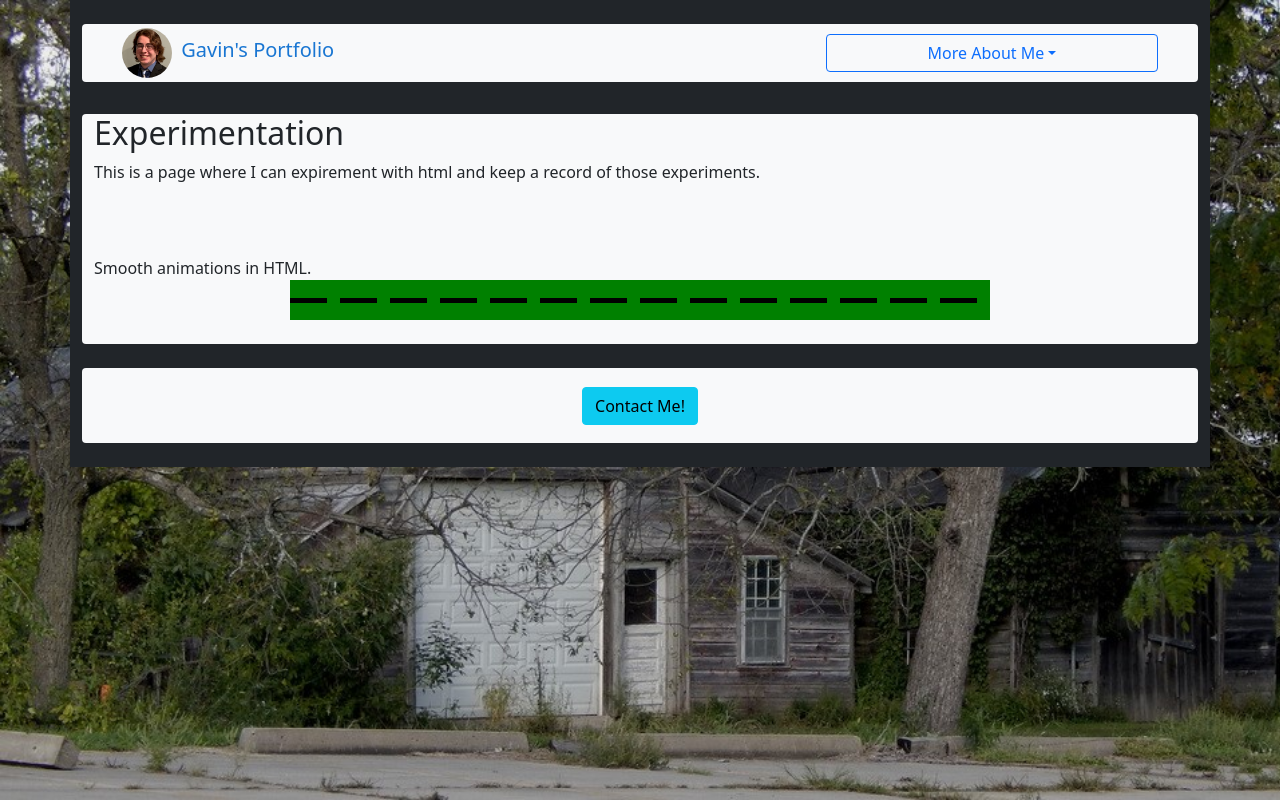
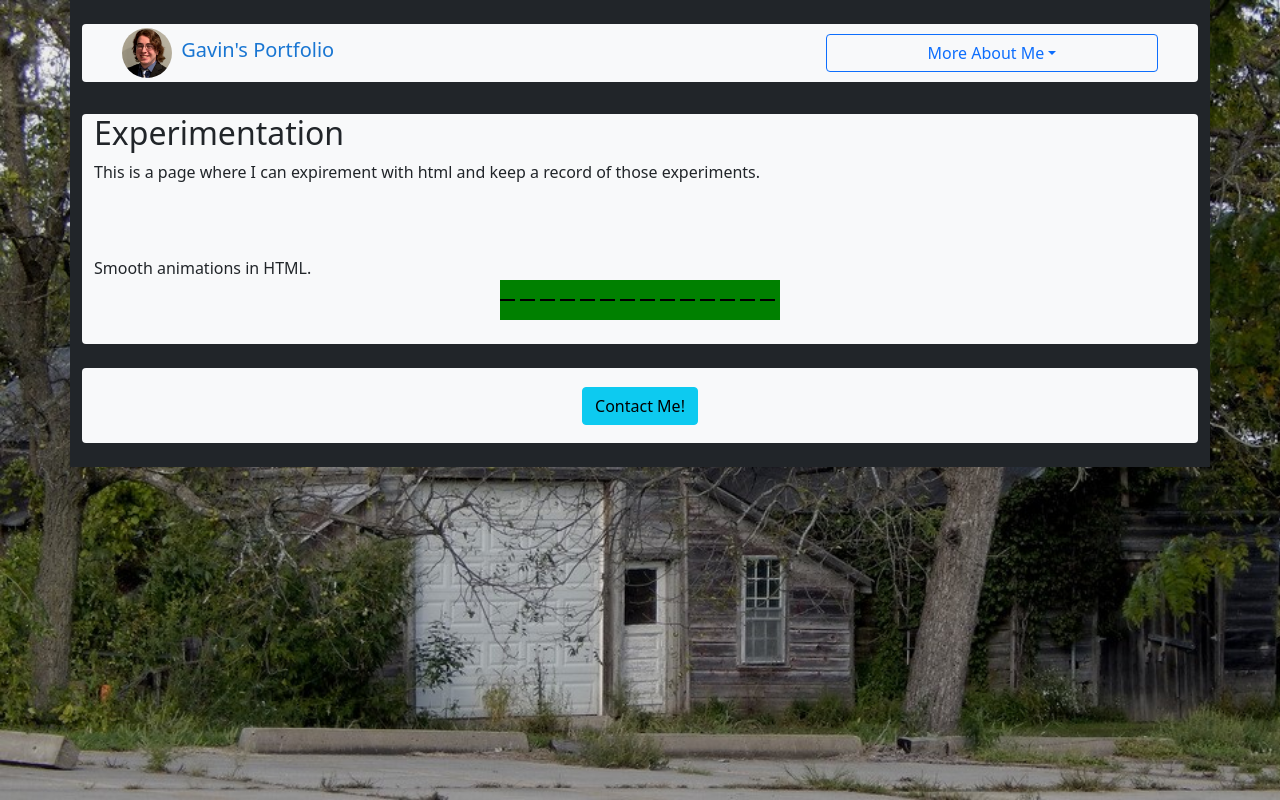
Before and after one commit to TenableGerm/TenableGerm.github.io, an Angular app: page /exp in a window 1280 px wide. Built offline with nearby package versions, Linux system fonts and the light colour scheme.

Commit message:
Scaling Fix on experiments

```diff
--- a/src/app/experimentation/experimentation.component.html
+++ b/src/app/experimentation/experimentation.component.html
@@ -10,14 +10,14 @@
 <br>
 <span> Smooth animations in HTML.</span>
     <div class="arrow"></div>
-    <div class="row" style="width:800px; justify-content: center; text-align: center; margin: auto;">
-            <div class="flowing-traffic" style="height: 20px; width: 100px; background-color: green; display: inline-block;"></div>
-            <div class="flowing-traffic"style="height: 20px; width: 100px; background-color: green; display: inline-block;"></div>
-            <div class="flowing-traffic"style="height: 20px; width: 100px; background-color: green; display: inline-block;"></div>
-            <div class="flowing-traffic"style="height: 20px; width: 100px; background-color: green; display: inline-block;"></div>
-            <div class="flowing-traffic"style="height: 20px; width: 100px; background-color: green; display: inline-block;"></div>
-            <div class="flowing-traffic"style="height: 20px; width: 100px; background-color: green; display: inline-block;"></div>
-            <div class="flowing-traffic"style="height: 20px; width: 100px; background-color: green; display: inline-block;"></div>
+    <div class="row" style="justify-content: center; text-align: center; margin: auto;">
+            <div class="col-1 flowing-traffic" style="height: 20px; background-color: green; display: inline-block;"></div>
+            <div class="col-1 flowing-traffic" style="height: 20px; background-color: green; display: inline-block;"></div>
+            <div class="col-1 flowing-traffic" style="height: 20px; background-color: green; display: inline-block;"></div>
+            <div class="col-1 flowing-traffic" style="height: 20px; background-color: green; display: inline-block;"></div>
+            <div class="col-1 flowing-traffic" style="height: 20px; background-color: green; display: inline-block;"></div>
+            <div class="col-1 flowing-traffic" style="height: 20px; background-color: green; display: inline-block;"></div>
+            <div class="col-1 flowing-traffic" style="height: 20px; background-color: green; display: inline-block;"></div>
     </div>
 
     <br>
--- a/src/app/experimentation/experimentation.component.scss
+++ b/src/app/experimentation/experimentation.component.scss
@@ -2,7 +2,7 @@
     width: max-content;
     background: linear-gradient(90deg, black 75%, transparent 25%);
     background-repeat: repeat-x;
-    background-size: 50px 5px;
+    background-size: 50% 5%;
     padding: 20px;
     animation: border-dance 1s infinite linear;
   }
```
Also changed, not shown: 4 other files (tests, documents, lock files or other folders).
